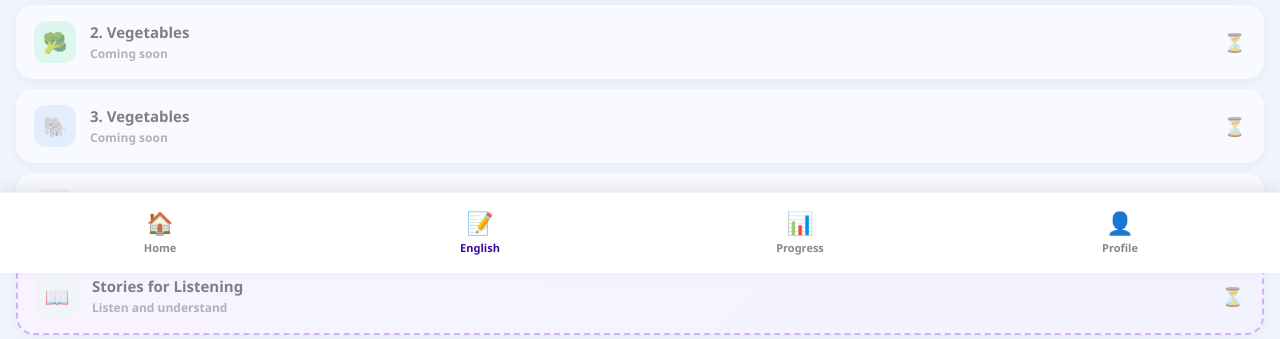
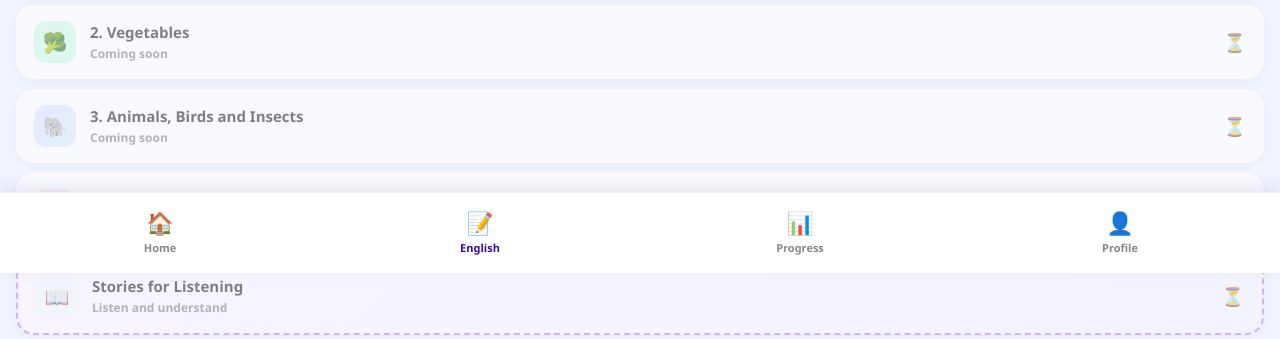
Before and after one commit to KARUNKUMAR911/vidyaai, a Flask app: page /class/1/english in a window 1280 px wide. Shown: the part 527-866 px from the top of the page. Run offline with Flask 3, Linux system fonts and the light colour scheme; a user stored in the database is signed in; data comes from the database, SQL or seed files in the repository; data that the repository does not hold is empty.

Commit message:
Fix Class 1 chapter 3 label

```diff
--- a/templates/class1_english_chapters.html
+++ b/templates/class1_english_chapters.html
@@ -209,7 +209,7 @@
     <a href="#" onclick="return false;" class="chapter-card animal-card locked">
         <div class="chapter-num">🐘</div>
         <div class="chapter-info">
-            <div class="chapter-title">3. Vegetables</div>
+            <div class="chapter-title">3. Animals, Birds and Insects</div>
             <div class="chapter-meta">Coming soon</div>
         </div>
         <div class="chapter-status">⏳</div>
```
